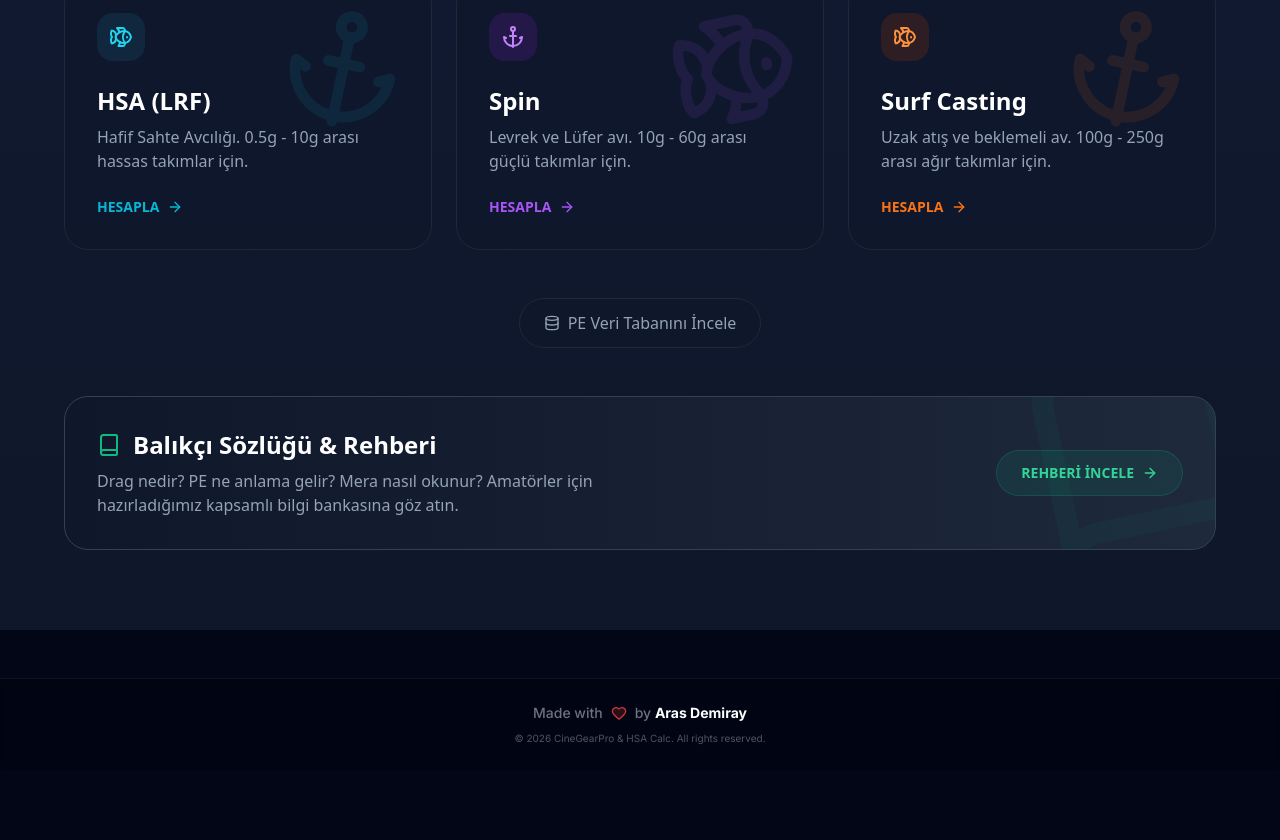
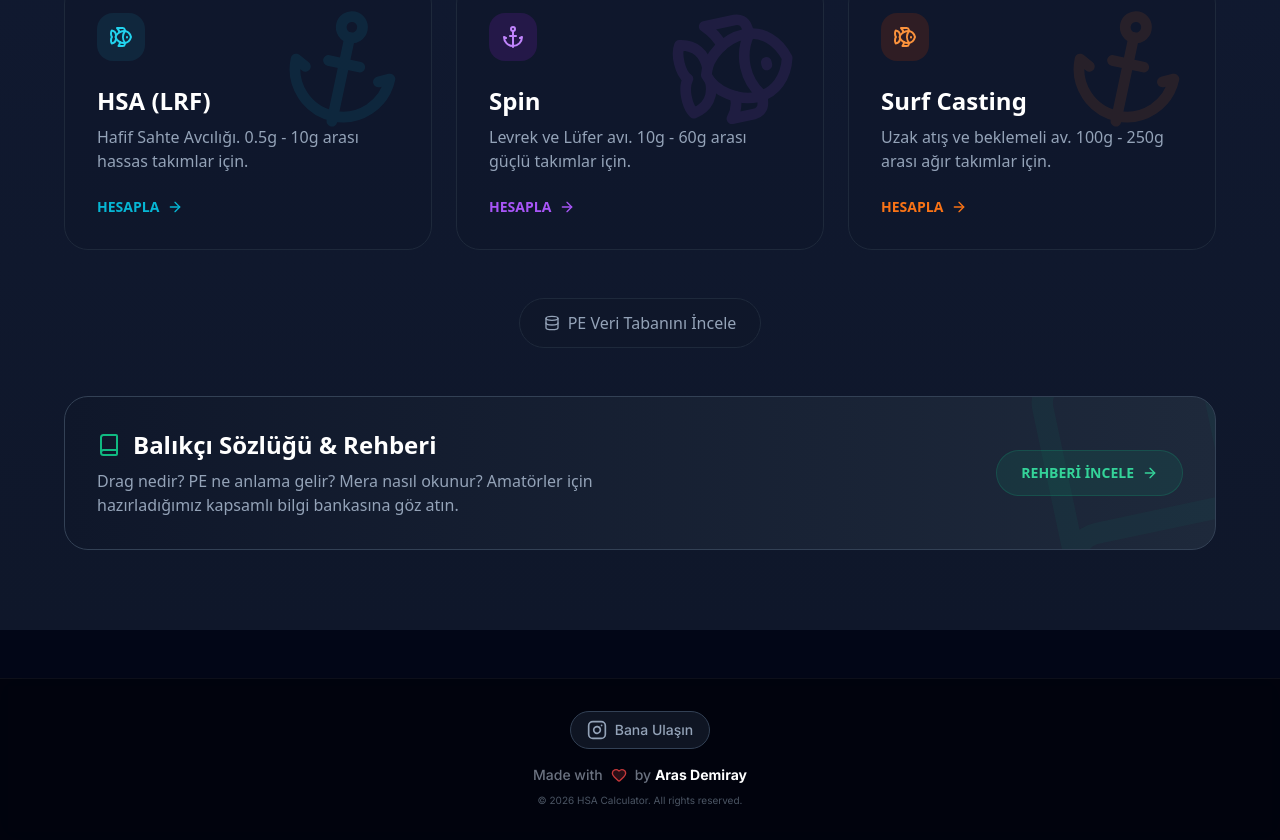
Before and after one commit to rednightdog/hsa-calculator, a Next.js app: page / in a window 1280 px wide. Shown: the part 405-1245 px from the top of the page. Before the commit the page ends 1175 px from the top, so only its background shows below. Built offline with nearby package versions, Linux system fonts and the light colour scheme.

Commit message:
feat: Add Instagram contact link to footer

```diff
--- a/app/layout.tsx
+++ b/app/layout.tsx
@@ -65,7 +65,7 @@ export const viewport: Viewport = {
 };
 
 import { LanguageProvider } from '@/context/LanguageContext';
-import { Heart } from "lucide-react";
+import { Heart, Instagram } from "lucide-react";
 
 export default function RootLayout({
   children,
@@ -80,13 +80,26 @@ export default function RootLayout({
             {children}
           </main>
 
-          <footer className="w-full py-6 text-center border-t border-white/5 mt-12 bg-black/20 backdrop-blur-sm">
+          <footer className="w-full py-8 text-center border-t border-white/5 mt-12 bg-black/40 backdrop-blur-md">
+
+            <div className="flex justify-center mb-4">
+              <a
+                href="https://instagram.com/arasdemiray"
+                target="_blank"
+                rel="noopener noreferrer"
+                className="flex items-center gap-2 px-4 py-2 rounded-full bg-slate-800/50 hover:bg-pink-600/20 text-slate-400 hover:text-pink-500 transition-all border border-slate-700 hover:border-pink-500/50 group"
+              >
+                <Instagram className="w-5 h-5" />
+                <span className="text-sm font-medium">Bana Ulaşın</span>
+              </a>
+            </div>
+
             <div className="flex items-center justify-center gap-2 text-sm text-gray-500 font-medium hover:text-gray-300 transition-colors">
               <span>Made with</span>
               <Heart className="w-4 h-4 text-red-500 fill-red-500/20 animate-pulse" />
               <span>by <span className="text-white font-bold">Aras Demiray</span></span>
             </div>
-            <p className="text-[10px] text-gray-600 mt-2">© 2026 CineGearPro & HSA Calc. All rights reserved.</p>
+            <p className="text-[10px] text-gray-600 mt-2">© 2026 HSA Calculator. All rights reserved.</p>
           </footer>
         </LanguageProvider>
       </body>
```
